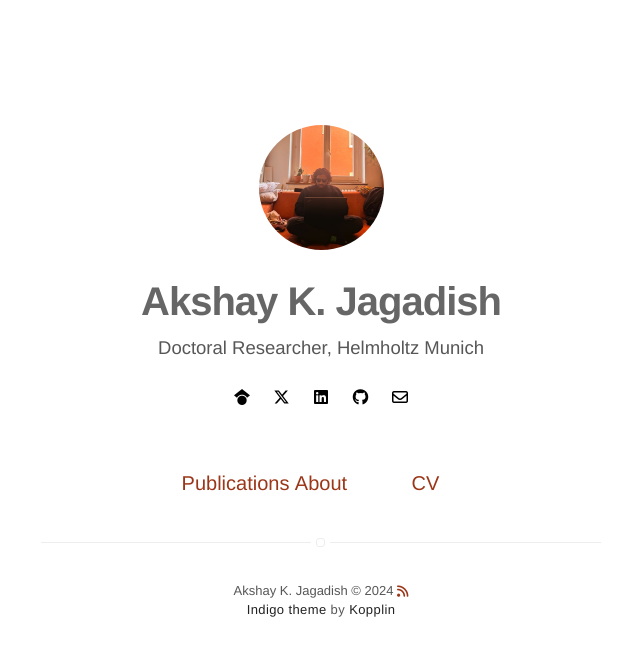
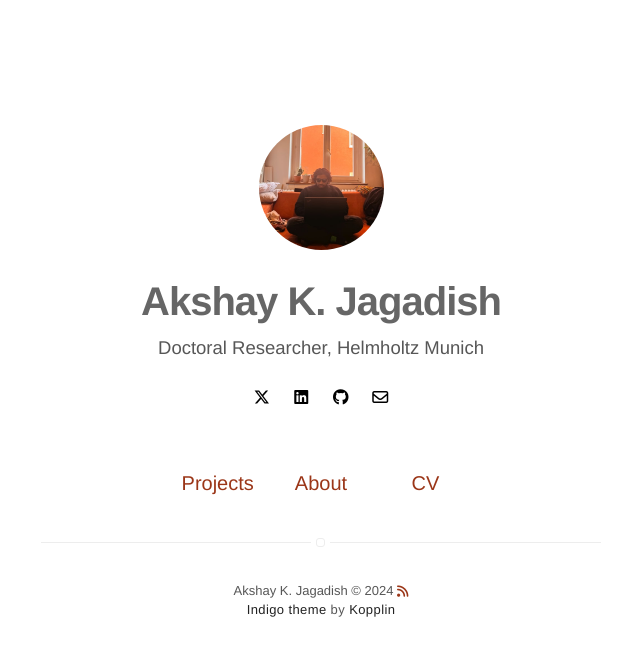
Before and after one commit to akjagadish/akjagadish.github.io, a Jekyll site: the page built from index.html, in a window 1280 px wide. Shown: the top 656 px of the page, without its empty margins (319-959 px from the left). Built offline with Jekyll 4.4.1, drawn with Linux system fonts in a browser that asks for light colours; nearby versions of some CDN libraries.

Commit message:
refer to googlescholar from config

```diff
--- a/_config.yml
+++ b/_config.yml
@@ -34,12 +34,12 @@
   categories: [blog, project] # only show disqus for posts that have these categories
 
 # if you don't have any of social below, comment the line
-facebook: B42Mr-sAAAAJ&hl=en
+# facebook: B42Mr-sAAAAJ&hl=en
 # instagram: myinstagram
 twitter: akjagadish
 linkedin: akshaykjagadish
 github: akjagadish
-# google-scholar: https://scholar.google.com/citations?user=B42Mr-sAAAAJ&hl=en
+googlescholar: B42Mr-sAAAAJ&hl=en
 email: akshaykjagadish@gmail.com
 
 authors:
--- a/_includes/nav.html
+++ b/_includes/nav.html
@@ -18,8 +18,8 @@
         {% if page.title != "Projects" %}
         <li class="item">
             <!-- <a class="link" href="{{ site.url }}/projects">Projects</a> -->
-            <!-- <a class="link" href=""https://scholar.google.com/citations?user={{ site.googlescholar }}">Projects</a> -->
-            <a class="link" href="https://scholar.google.com/citations?user=B42Mr-sAAAAJ&hl=en">Publications</a>
+            <a class="link" href="https://scholar.google.com/citations?user={{ site.googlescholar }}">Projects</a>
+            <!-- <a class="link" href="https://scholar.google.com/citations?user=B42Mr-sAAAAJ&hl=en">Publications</a> -->
         </li>
         {% endif %}
         {% endif %}
```
